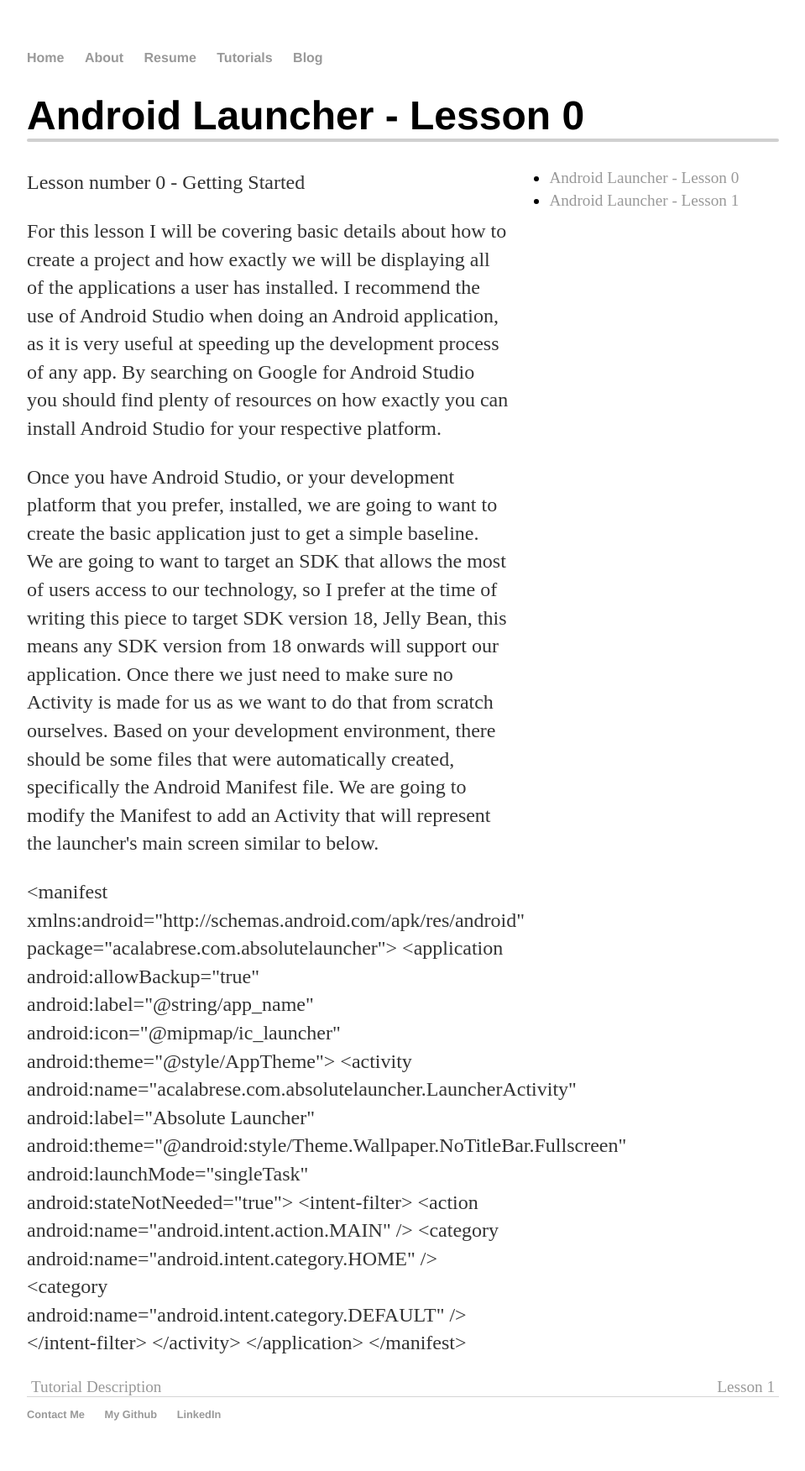
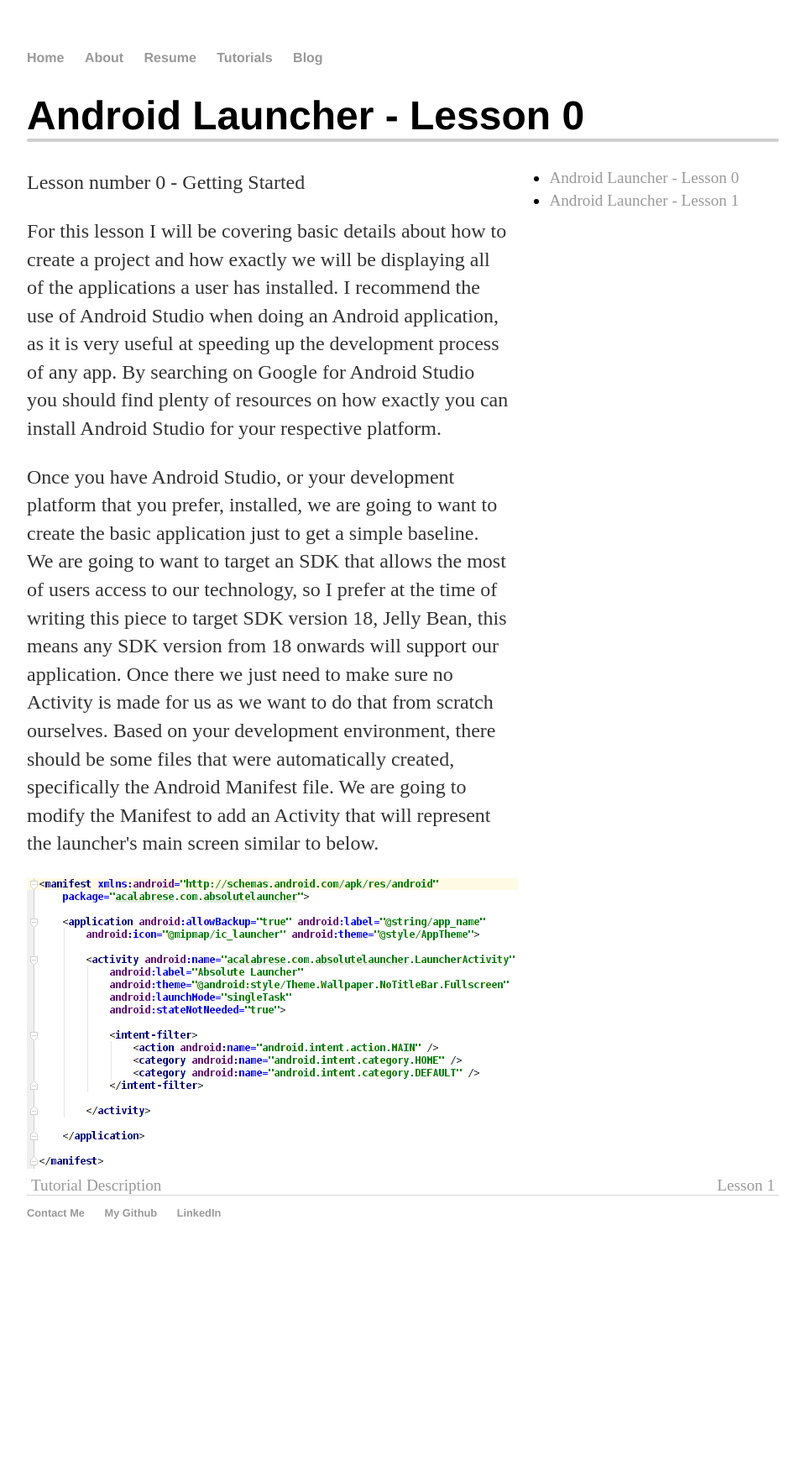
Before and after one commit to B50calabrese/B50calabrese.github.io, a Jekyll site: the page built from tutorials/androidLauncher/lesson0.html, in a window 1280 px wide. Shown: the whole page at 84% size, without its empty margins (160-1119 px from the left). Built offline with Jekyll 4.4.1, drawn with Linux system fonts in a browser that asks for light colours; after the commit the page ends 1512 px from its top, so only the background shows below that.

Commit message:
Changed how code will be displayed

```diff
--- a/css/main.css
+++ b/css/main.css
@@ -144,6 +144,6 @@ ul.posts li {
 
 }
 
-.codeSnip p {
+.codeSnip img {
 
 }
--- a/tutorials/androidLauncher/lesson0.html
+++ b/tutorials/androidLauncher/lesson0.html
@@ -31,30 +31,6 @@ Manifest file. We     are going to modify the Manifest to add an Activity that
 will represent the     launcher's main screen similar to below. </p>
 
 <div class="codeSnip">
-	<p>
-		&lt;manifest xmlns:android="http://schemas.android.com/apk/res/android"
-		    package="acalabrese.com.absolutelauncher"&gt;
-
-		    &lt;application android:allowBackup="true" android:label="@string/app_name"
-		        android:icon="@mipmap/ic_launcher" android:theme="@style/AppTheme"&gt;
-
-		        &lt;activity android:name="acalabrese.com.absolutelauncher.LauncherActivity"
-		            android:label="Absolute Launcher"
-		            android:theme="@android:style/Theme.Wallpaper.NoTitleBar.Fullscreen"
-		            android:launchMode="singleTask"
-		            android:stateNotNeeded="true"&gt;
-
-		            &lt;intent-filter&gt;
-		                &lt;action android:name="android.intent.action.MAIN" /&gt;
-		                &lt;category android:name="android.intent.category.HOME" /&gt;
-		                &lt;category android:name="android.intent.category.DEFAULT" /&gt;
-		            &lt;/intent-filter&gt;
-
-		        &lt;/activity&gt;
-
-		    &lt;/application&gt;
-
-		&lt;/manifest&gt;
-
-	</p>
+	<img src="/images/tutorials/customLauncher/lesson0/manifest.png"
+		alt="Manifest Code Snip" />
 </div>
```
Also changed, not shown: images/tutorials/customLauncher/lesson0/manifest.png (added).
